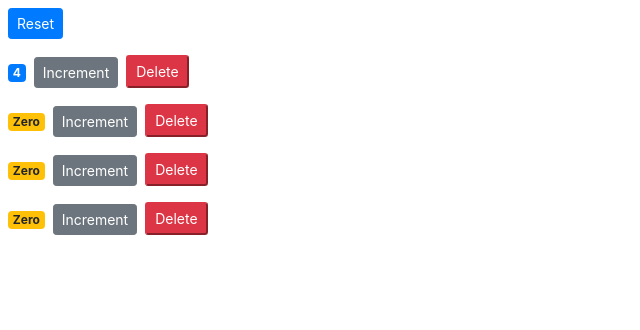
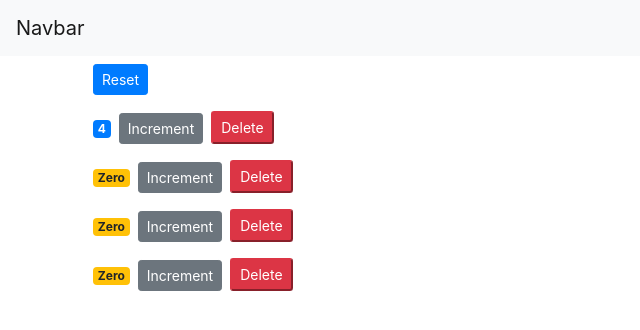
Before and after one commit to mapleDevJS/card-counter-app, a React (Create React App) app: page / in a window 1280 px wide. Shown: the top 330 px of the page, without its empty margins (0-640 px from the left). Built offline with nearby package versions, Linux system fonts and the light colour scheme.

Commit message:
feat: updated structure
Multiple Components in Sync

```diff
--- a/src/App.js
+++ b/src/App.js
@@ -1,25 +1,17 @@
 import logo from './logo.svg';
 import './App.css';
 import React from "react";
+import NavBar from './components/navbar';
+import Counters from './components/counters';
 
 function App() {
   return (
-    <div className="App">
-      <header className="App-header">
-        <img src={logo} className="App-logo" alt="logo" />
-        <p>
-          Edit <code>src/App.js</code> and save to reload.
-        </p>
-        <a
-          className="App-link"
-          href="https://reactjs.org"
-          target="_blank"
-          rel="noopener noreferrer"
-        >
-          Learn React
-        </a>
-      </header>
-    </div>
+    <>
+      <NavBar />
+      <main className="container">
+        <Counters />
+      </main>
+    </>
   );
 }
 
--- /dev/null
+++ b/src/components/navbar.jsx
@@ -0,0 +1,14 @@
+import React, { Component } from 'react'
+
+class NavBar extends Component {
+    state = {  }
+    render() {
+        return (
+            <nav className="navbar navbar-light bg-light">
+                <a className="navbar-brand" href="#">Navbar</a>
+            </nav>
+        );
+    }
+}
+
+export default NavBar;
--- a/src/index.js
+++ b/src/index.js
@@ -4,11 +4,11 @@
 import App from './App';
 import reportWebVitals from './reportWebVitals';
 import 'bootstrap/dist/css/bootstrap.css';
-import Counters from './components/counters';
+import './App.css';
 
 
 ReactDOM.render(
-  <Counters />,
+  <App />,
   document.getElementById('root')
 );
 
```
